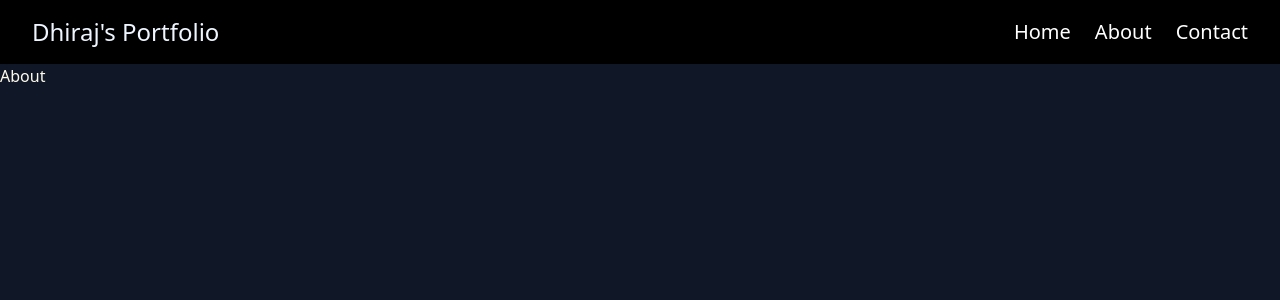
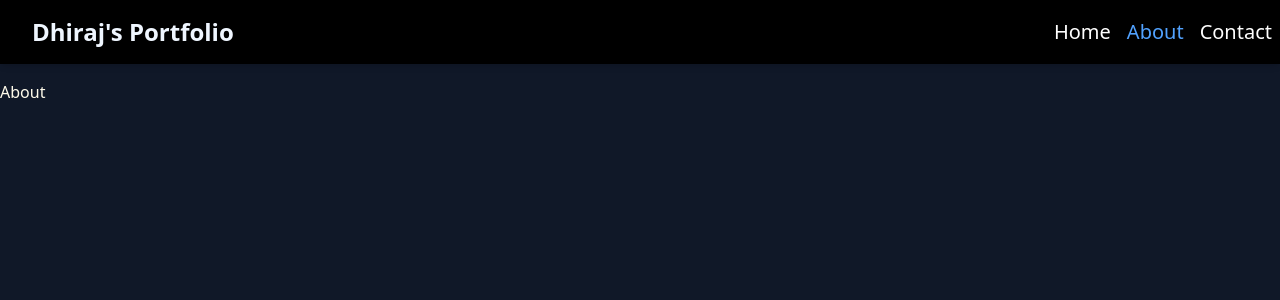
Before and after one commit to jaiswaldhiraj/Portfolio, a Next.js app: page /about in a window 1280 px wide. Shown: the top 300 px of the page. Built offline with nearby package versions, Linux system fonts and the light colour scheme.

Commit message:
navbar completed

```diff
--- a/app/about/page.js
+++ b/app/about/page.js
@@ -2,7 +2,7 @@ import React from 'react'
 
 const page = () => {
   return (
-    <div>About</div>
+    <div className='mt-20'>About</div>
   )
 }
 
--- a/app/components/Navbar.js
+++ b/app/components/Navbar.js
@@ -1,42 +1,63 @@
 "use client"
 
-import React from 'react'
-import { useState } from 'react'
-import Link from 'next/link'
+import React, { useState } from "react";
+import Link from "next/link";
+import { usePathname } from "next/navigation";
 
 const Navbar = () => {
   const [open, setOpen] = useState(false);
+  const pathname = usePathname();
 
+  const handleClose = () => setOpen(false);
 
   return (
-    <>
-      <nav className='flex items-center justify-between h-16 text-blue-50 bg-black'>
+    <nav className="fixed top-0 left-0 w-full z-50 flex items-center justify-between h-16 bg-black text-blue-50 shadow-md">
+      {/* Logo */}
+      <div id="nav_logo" className="ml-8 text-2xl font-bold">
+        <Link href="/">Dhiraj's Portfolio</Link>
+      </div>
 
-        <div id="nav_logo" className='ml-8 text-2xl'>Dhiraj's Portfolio</div>
-
-        <div id="nav_links" className='text-2xl'>
+      {/* Links */}
+      <div id="nav_links" className="text-2xl">
         <button
           className="text-white md:hidden mr-6"
           onClick={() => setOpen(!open)}
+          aria-label="Toggle menu"
         >
           ☰
         </button>
 
         <ul
-            className={`absolute top-16 md:mr-8 right-0 bg-black w-40 md:w-auto text-white text-xl
+          className={`absolute top-16 right-0 bg-black w-40 md:w-auto text-white text-xl
           transition-all duration-500 ease-in-out overflow-hidden z-50
-            ${open ? 'translate-x-0 max-h-[300px] p-4' : 'translate-x-full max-h-0'}
-            md:static md:flex md:space-x-6 md:translate-x-0 md:max-h-none md:p-0`}
+          ${open ? "max-h-[300px] opacity-100 p-4" : "max-h-0 opacity-0"}
+          md:static md:flex md:space-x-6 md:opacity-100 md:max-h-none md:p-0`}
         >
-            <li><Link href="/">Home</Link></li>
-            <li><Link href="/about">About</Link></li>
-            <li><Link href="/contact">Contact</Link></li>
+          <li className="m-2" onClick={handleClose}>
+            <Link href="/" className={pathname === "/" ? "text-blue-400" : ""}>
+              Home
+            </Link>
+          </li>
+          <li className="m-2" onClick={handleClose}>
+            <Link
+              href="/about"
+              className={pathname === "/about" ? "text-blue-400" : ""}
+            >
+              About
+            </Link>
+          </li>
+          <li className="m-2" onClick={handleClose}>
+            <Link
+              href="/contact"
+              className={pathname === "/contact" ? "text-blue-400" : ""}
+            >
+              Contact
+            </Link>
+          </li>
         </ul>
-
       </div>
     </nav>
-    </>
-  )
-}
+  );
+};
 
-export default Navbar
+export default Navbar;
--- a/app/contact/page.js
+++ b/app/contact/page.js
@@ -2,7 +2,7 @@ import React from 'react'
 
 const page = () => {
   return (
-    <div>Contact</div>
+    <div className='mt-20'>Contact</div>
   )
 }
 
--- a/app/page.js
+++ b/app/page.js
@@ -2,7 +2,7 @@
 export default function Home() {
   return (
     <>
-    <div>Home</div>
+    <div className="mt-20">Home</div>
 
     </>
   );
```
Lines whose indentation alone changed are shown as unchanged.
